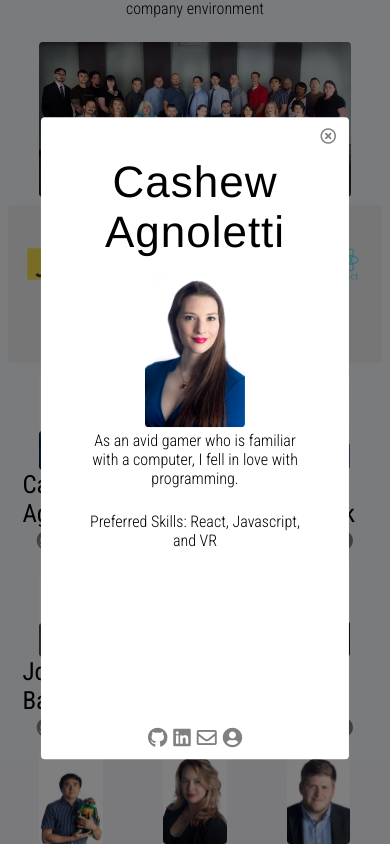
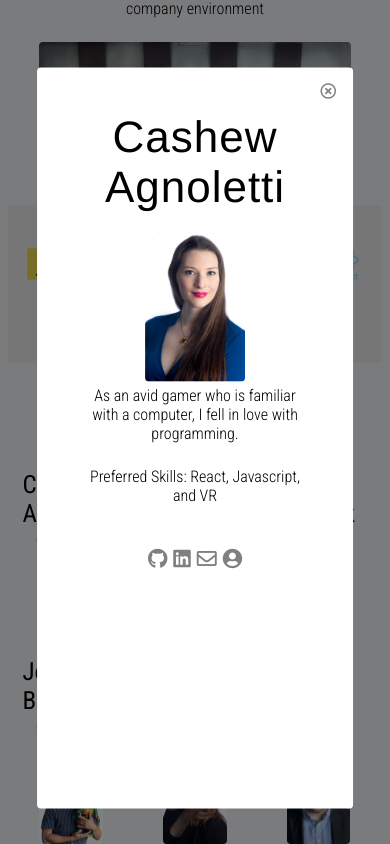
Before and after one commit to nss-day-cohort-25-website/nss-day-cohort-25-website, a React (Create React App) app: page / in a window 390 px wide. Both pictures are taken after a click on the picture 71 px from the left and 890 px from the top of the page. Shown: the part 468-1312 px from the top of the page. Built offline with nearby package versions, Linux system fonts and the light colour scheme.

Commit message:
beautiful scrolling text for you Mr.Erin

```diff
--- a/src/index.css
+++ b/src/index.css
@@ -7,7 +7,7 @@ body {
 
 #party{
   background-color: #7AFAFF;
-  animation: colorchange 50s; /* animation-name followed by duration in seconds*/
+  animation: colorchange 10s; /* animation-name followed by duration in seconds*/
          /* you could also use milliseconds (ms) or something like 2.5s */
       -webkit-animation: colorchange 50s; /* Chrome and Safari */
     }
@@ -15,17 +15,29 @@ body {
     @keyframes colorchange
     {
       0%   {background: #7AFAFF;}
-      25%  {background: #A2B2B2;}
-      50%  {background: #FFAE7A;}
-      75%  {background: #FFBD93;}
+      10%  {background: #A2B2B2;}
+      20%  {background: #A2B2B2;}
+      30%  {background: #A2B2B2;}
+      40%  {background: #FFAE7A;}
+      50%  {background: #FFBD93;}
+      60% {background: #B26F43;}
+      70%  {background: #FFAE7A;}
+      80%  {background: #FFBD93;}
+      90% {background: #B26F43;}
       100% {background: #B26F43;}
     }
 
     @-webkit-keyframes colorchange /* Safari and Chrome - necessary duplicate */
     {
-      0%   {background: #7AFAFF;}
-      25%  {background: #A2B2B2;}
-      50%  {background: #FFAE7A;}
-      75%  {background: #FFBD93;}
-      100% {background: #B26F43;}
+        0%   {background: #7AFAFF;}
+        10%  {background: #A2B2B2;}
+        20%  {background: #A2B2B2;}
+        30%  {background: #A2B2B2;}
+        40%  {background: #FFAE7A;}
+        50%  {background: #FFBD93;}
+        60% {background: #B26F43;}
+        70%  {background: #FFAE7A;}
+        80%  {background: #FFBD93;}
+        90% {background: #B26F43;}
+        100% {background: #B26F43;}
     }
--- a/src/student-modal/StudentModal.css
+++ b/src/student-modal/StudentModal.css
@@ -76,6 +76,7 @@
     .student__modal__content {
         border-radius: 4px;
         width: 75%;
+        height: 85%;
         max-width: 1000px;
         position: absolute;
         top: 50%;
@@ -84,7 +85,7 @@
         background: #fff;
         margin-top: 16px;
         margin-bottom: 16px;
-        padding: 2%;
+        padding: 3%;
     }
     .student__modal__content img {
         width: 100px;
@@ -95,12 +96,14 @@
         display: flex;
         flex-direction: row;
         justify-content: space-evenly;
-        align-items: flex-end;
+        /* align-items: ; */
+        /* margin-bottom: 10%; */
     }
     .student__right {
         display: flex;
         flex-direction: column;
-        width: 500px;
+        width: 300px;
+        overflow: auto scroll;
     }
 
     .student__right > p {
```
